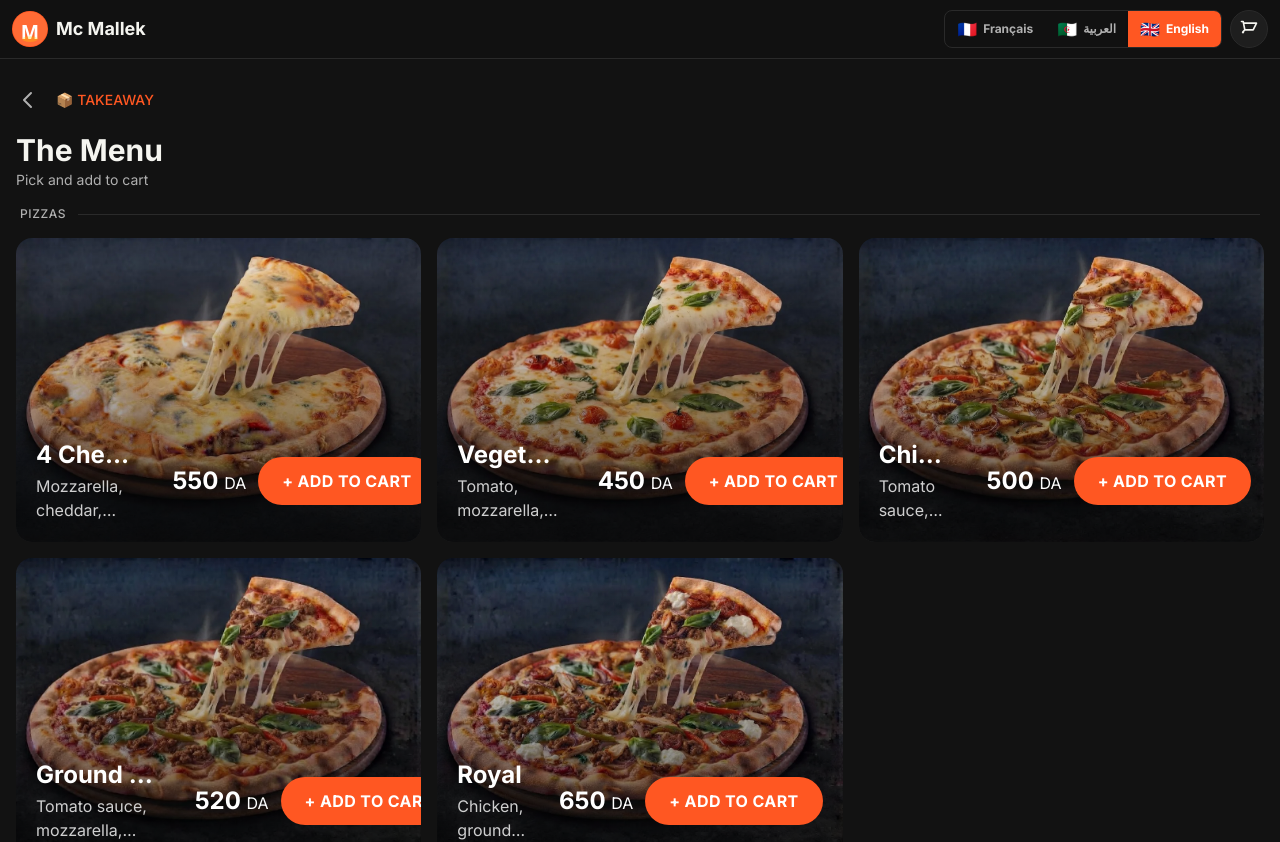
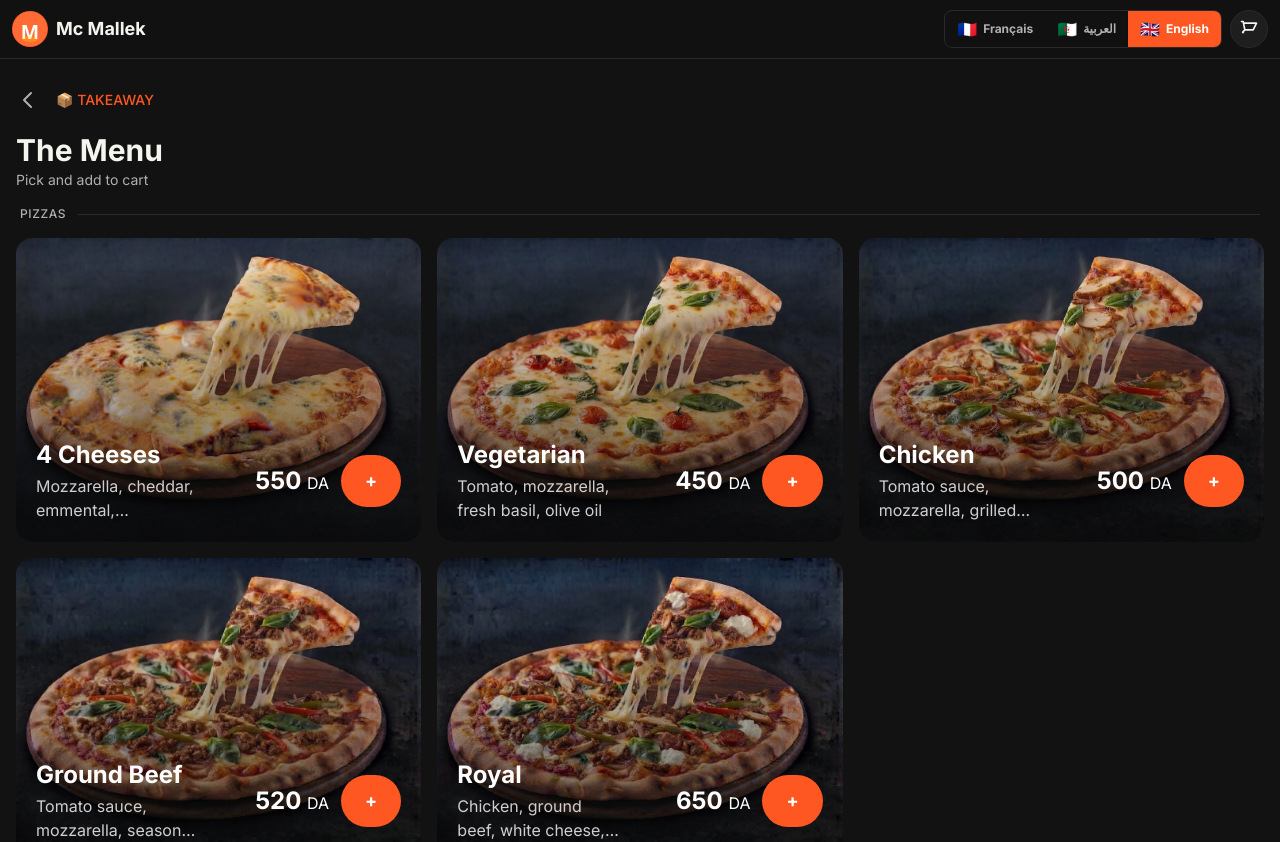
Before and after one commit to Mallek77/pizza-mallek, a Next.js app: page /en/menu in a window 1280 px wide. Shown: the top 842 px of the page. Built offline with nearby package versions, Linux system fonts and the light colour scheme.

Commit message:
fix: ProductCard button back to just '+' icon
- Removed 'Ajouter au panier' text from button
- Button now shows only '+' icon
- Cleaner, minimal design

```diff
--- a/src/components/ProductCard.tsx
+++ b/src/components/ProductCard.tsx
@@ -91,13 +91,10 @@ export default function ProductCard({ locale, product, onAddToCart }: ProductCar
             </span>
             <button
               onClick={() => onAddToCart(product)}
-              className="bg-accent-orange text-white px-4 sm:px-5 md:px-6 py-2.5 md:py-3 rounded-full font-bold uppercase tracking-wide text-sm sm:text-base transition-all hover:bg-accent-tomato active:scale-[0.96] focus:outline-none focus:ring-2 focus:ring-accent-cheese focus:ring-offset-2 focus:ring-offset-bg-primary"
+              className="bg-accent-orange text-white px-4 sm:px-5 md:px-6 py-2.5 md:py-3 rounded-full font-bold transition-all hover:bg-accent-tomato active:scale-[0.96] focus:outline-none focus:ring-2 focus:ring-accent-cheese focus:ring-offset-2 focus:ring-offset-bg-primary"
               aria-label={`${dict.addToCart} ${product.translationKey ? dict[product.translationKey] || product.displayName : product.displayName}`}
             >
-              <span className="flex items-center gap-1">
-                <span aria-hidden="true">+</span>
-                <span className="hidden sm:inline-block font-bold uppercase tracking-wide">{dict.addToCart}</span>
-              </span>
+              <span className="text-lg" aria-hidden="true">+</span>
             </button>
           </div>
         </div>
```
